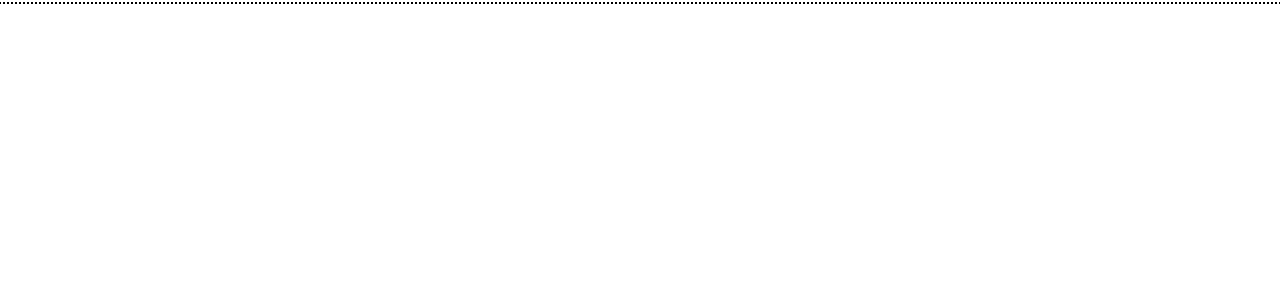
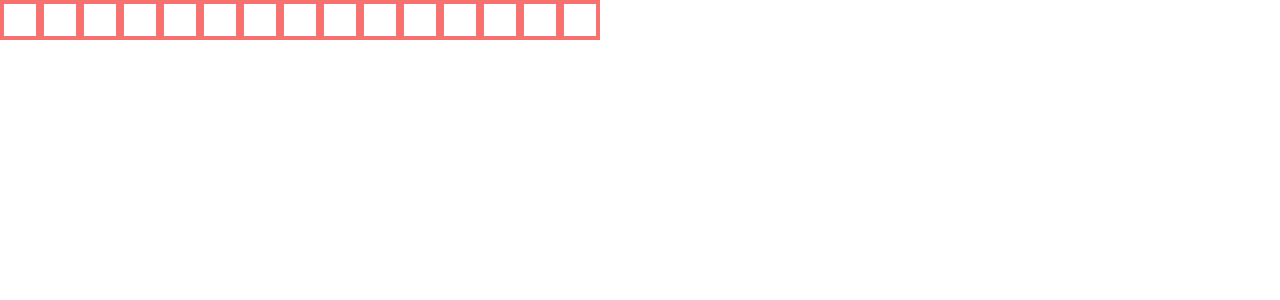
Before and after one commit to benclough724/A-level-Computer-Science-NEA, a React (Create React App) app in the folder my-app/: page / in a window 1280 px wide. Shown: the top 300 px of the page. Built offline with nearby package versions, Linux system fonts and the light colour scheme.

Commit message:
Update Node.js

```diff
--- a/my-app/src/Components/Node.js
+++ b/my-app/src/Components/Node.js
@@ -1,20 +1,20 @@
-import React, { Component } from 'react';
+import React, {Component} from 'react';
 
-export default class Node extends Component {
+export default class Node extends Component{
     constructor(props) {
         super(props);
         this.state = {
             isWall: false,
+            currentCol:props.currentCol,
+            currentRow:props.currentRow
         };
     }
 
     render() {
-        return (
-            <div class='w-30 h-30 outline-black md: flex'>
-                <div className="flex"></div>
-            </div>
-        );
+       return(
+        <button className="p-4 inline border-opacity-100 border-red-400 border-4 w-auto h-auto"
+        onClick={() => alert(`ROW: ${this.state.currentRow}\nCOL: ${this.state.currentCol}`)}>
+        </button>
+    );
     }
 }
-
-//export default Node;
```
